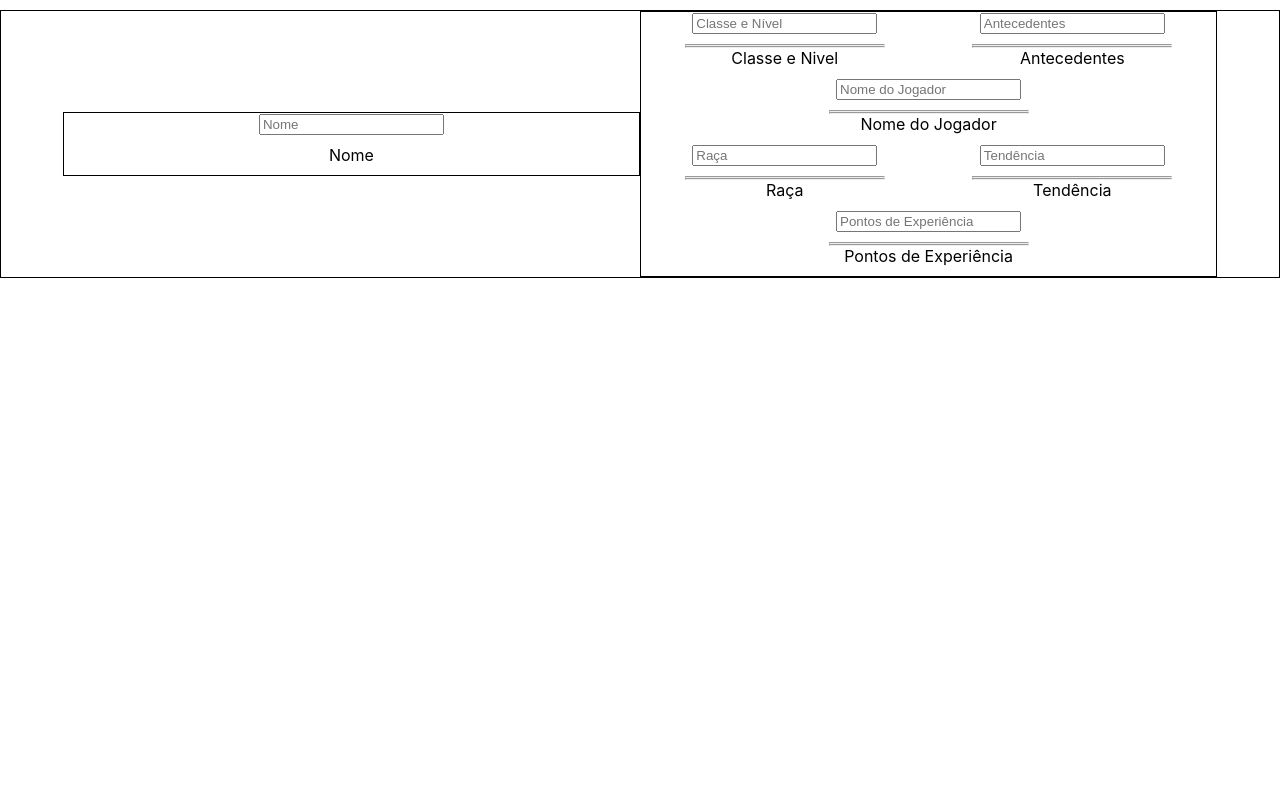
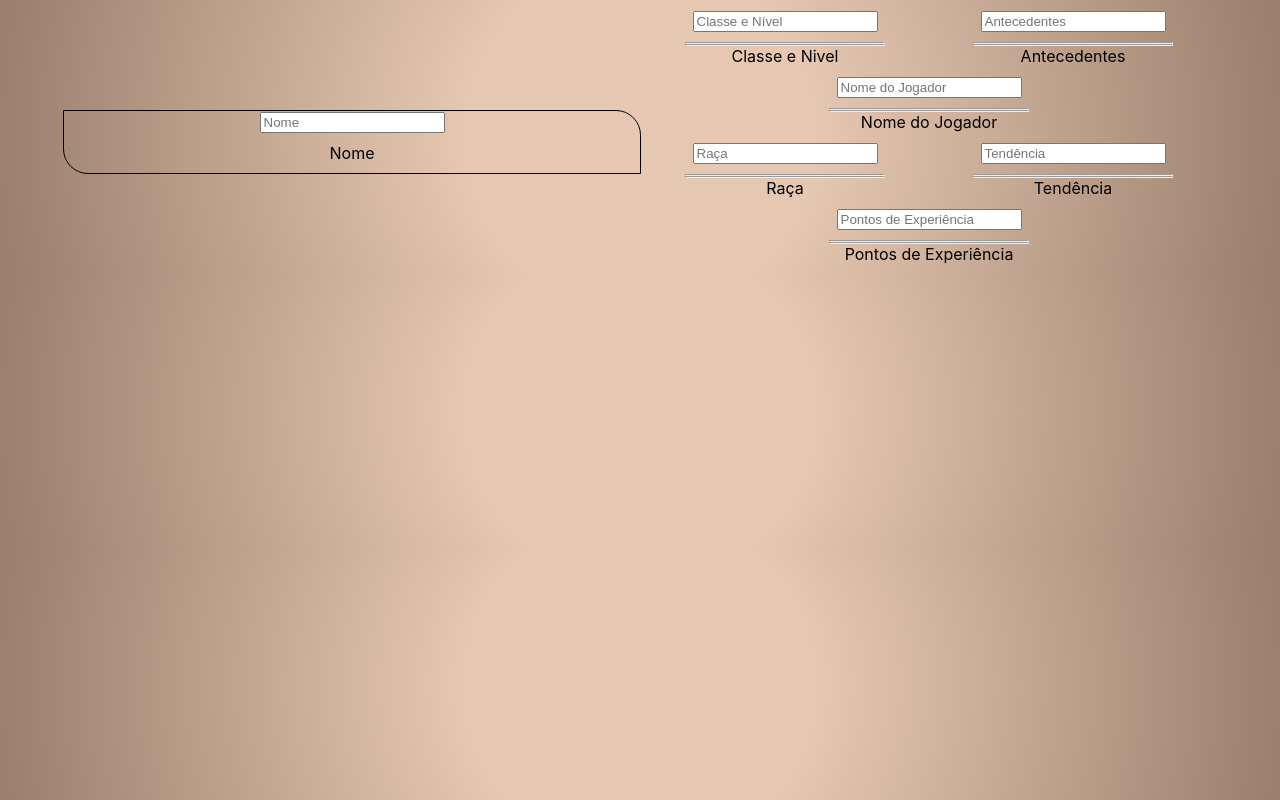
Before and after one commit to BenHurAlbertassi12/FichaDeD, a React (Create React App) app: page / in a window 1280 px wide. Built offline with nearby package versions, Linux system fonts and the light colour scheme.

Commit message:
background collor

```diff
--- a/src/App.css
+++ b/src/App.css
@@ -1,3 +1,11 @@
+body{
+  background: rgb(230, 199, 177);
+    background: -moz-radial-gradient(circle, rgba(230, 199, 177, 1) 27%, rgba(153, 127, 108, 1) 99%);
+    background: -webkit-radial-gradient(circle, rgba(230, 199, 177, 1) 27%, rgba(153, 127, 108, 1) 99%);
+    background: radial-gradient(circle, rgba(230, 199, 177, 1) 27%, rgba(153, 127, 108, 1) 99%);
+    filter: progid:DXImageTransform.Microsoft.gradient(startColorstr="#e6c7b1", endColorstr="#997f6c", GradientType=1);
+}
+
 .App {
   text-align: center;
 }
--- a/src/Components/Title/title.css
+++ b/src/Components/Title/title.css
@@ -49,6 +49,7 @@
 }
 
 
-.info_total_person, .info_name_person, .info_person{
+.info_name_person{
     border: 1px solid black;
+    border-radius: 0px 25px 0px 25px;
 }
```
